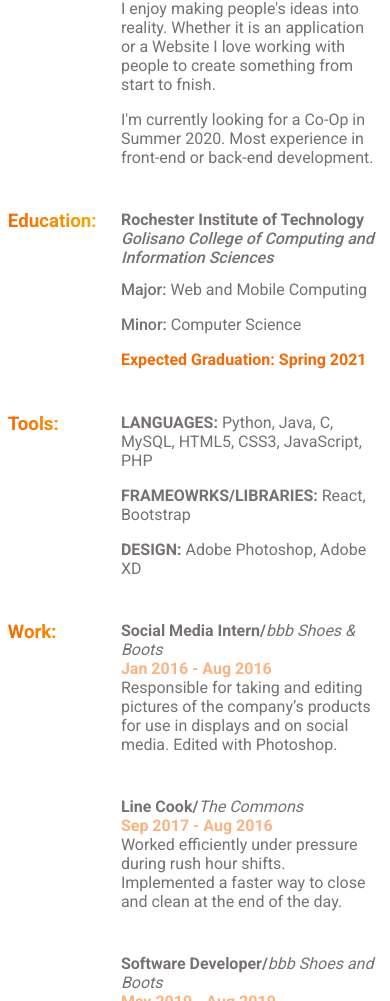
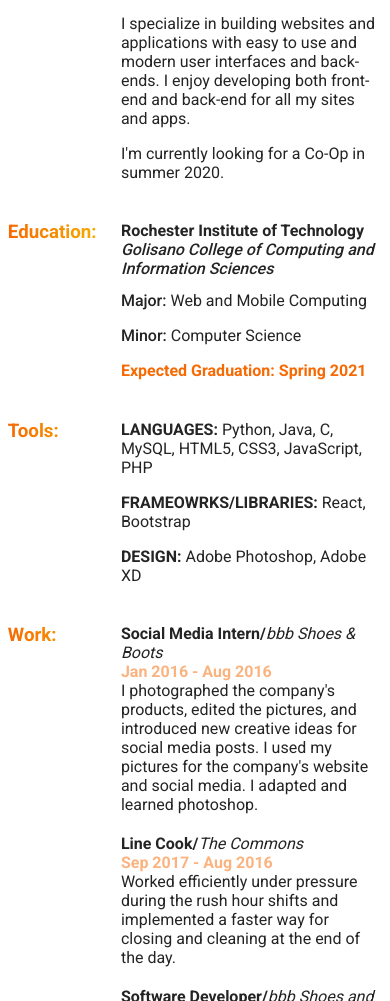
Before and after one commit to pikachungg/Resume_website, a React (Create React App) app: page / in a window 390 px wide. Shown: the part 999-2000 px from the top of the page. Built offline with nearby package versions, Linux system fonts and the light colour scheme.

Commit message:
Grammar checks

```diff
--- a/src/App.css
+++ b/src/App.css
@@ -64,7 +64,7 @@
 }
 
 .introduction{
-	padding-top: 3%;
+	padding-top: 0;
 }
 
 .introduction h3{
@@ -205,7 +205,7 @@ footer {
 	}
 
 	.introduction {
-		padding-top: 6%;
+		padding-top: 0;
 	}
 
   }
@@ -241,14 +241,14 @@ footer {
 	}
 
 	.space {
-		display: none;
+		display: block;
 	}
 
 	.right{
 		width: 100%;
 		height: auto;
 		float: none;
-		color: rgb(119, 113, 113);
+		color: rgb(36, 36, 36);
 		background-color: #FFFFFF;
 		overflow: hidden;
 	}
--- a/src/App.js
+++ b/src/App.js
@@ -38,10 +38,11 @@ function App() {
 				<div className="space"></div>
 				{/* Introduction */}
 				<Content title="Intro:"
-				paragraph1="I'm a Web developer born and raised in Panama. I'm currently on my third year pursuing a degree in Web and Mobile Computing at Rochester Institute of Technology."
-				paragraph2="I enjoy making people's ideas into reality. Whether it is an application or a Website I love working with people to create something from start to fnish."
-				paragraph3="I'm currently looking for a Co-Op in Summer 2020. Most experience in front-end or back-end development."
+				paragraph1="Hi! I'm a Web developer born and raised in Panama with Asian roots. I'm currently in my third year pursuing a degree in Web and Mobile Computing at Rochester Institute of Technology (RIT)."
+				paragraph2="I specialize in building websites and applications with easy to use and modern user interfaces and back-ends. I enjoy developing both front-end and back-end for all my sites and apps."
+				paragraph3="I'm currently looking for a Co-Op in summer 2020."
 				/>
+				<div className="space"></div>
 				{/* Education */}
 				<Education title="Education:"
 				university="Rochester Institute of Technology"
@@ -52,7 +53,7 @@ function App() {
 				Minor="Computer Science"
 				expected="Expected Graduation: Spring 2021"
 				/>
-
+				<div className="space"></div>
 				{/* TOOLS */}
 				<Tools title="Tools: "
 				languages="LANGUAGES: "
@@ -62,42 +63,42 @@ function App() {
 				design="DESIGN: "
 				designAll="Adobe Photoshop, Adobe XD"
 				/>
-
+				<div className="space"></div>
 				{/* WORK */}
 				<Work title="Work: "
 				place="bbb Shoes & Boots"
 				position="Social Media Intern"
 				duration="Jan 2016 - Aug 2016"
-				description="Responsible for taking and editing pictures of the company’s products for use in displays and on social media. Edited with Photoshop."
+				description="I photographed the company's products, edited the pictures, and introduced new creative ideas for social media posts. I used my pictures for the company's website and social media. I adapted and learned photoshop."
 				/>
 
 				<Work title=""
 				place="The Commons"
 				position="Line Cook"
 				duration="Sep 2017 - Aug 2016"
-				description="Worked efficiently under pressure during rush hour shifts. Implemented a faster way to close and clean at the end of the day."
+				description="Worked efficiently under pressure during the rush hour shifts and implemented a faster way for closing and cleaning at the end of the day."
 				/>
 
 				<Work title=""
 				place="bbb Shoes and Boots"
 				position="Software Developer"
 				duration="May 2019 - Aug 2019"
-				description="Developed four web applications that helped improve the company's storage system. Using MySQL, PHP, HTML/CSS."
+				description="I built four useful applications for the company to facilitate the communication between the information in their database and the user's experience for fetching such information. I used HTML/CSS, JavaScript, and PHP."
 				/>
-
+				<div className="space"></div>
 				{/* project */}
 				<Work title="Projects:"
 				place="Personal Project"
 				position="Discordgg"
 				duration="In development"
-				description="Discord bot that retrieves information from the Riot Games’ League of Legends API and displays it on discord. Helps you keep track of player's stats and current game information. Developing with Python."
+				description="A Discord bot that retrieves information from the Riot Games' League of Legends API and displays user requested information on discord. It helps you keep track of the player's stats and current game information, depending on what its asked. This bot is currently being developing with Python."
 				/>
 
 				<Work title=""
 				place="Project"
 				position="Swoop"
 				duration="In development"
-				description="Game developed aimed to reduce stress and for mental health. This game was developed using HTML/CSS, javascript and implemented ReactJS."
+				description="Swoop is a game developed with mental health as our primary goal. We aimed to reduce stress and anxiety through a relaxing and engaging experience. This project developed using HTML/CSS, JavaScript, and ReactJS."
 				/>
 
 				<Work title=""
@@ -108,12 +109,12 @@ function App() {
 				/>
 
 				{/* Leadership */}
-
+				<div className="space"></div>
 				<Work title="Leadership:"
 				place="Squad Leader"
 				position="TECHO Panama"
 				duration="Aug 2015 - Present"
-				description="Developed leaderships skill through actively cooperating to society trying to diminish poverty in Panama by building houses in low access places. I've lead more than 9 teams in building houses."
+				description="Developed leaderships skill through actively cooperating to society, trying to diminish poverty in Panama by building houses in low access places. I've led more than 9 teams in building houses."
 				/>
 
 				{/* FOOTER */}
```
Also changed, not shown: 12 other files (tests, documents, lock files or other folders).
